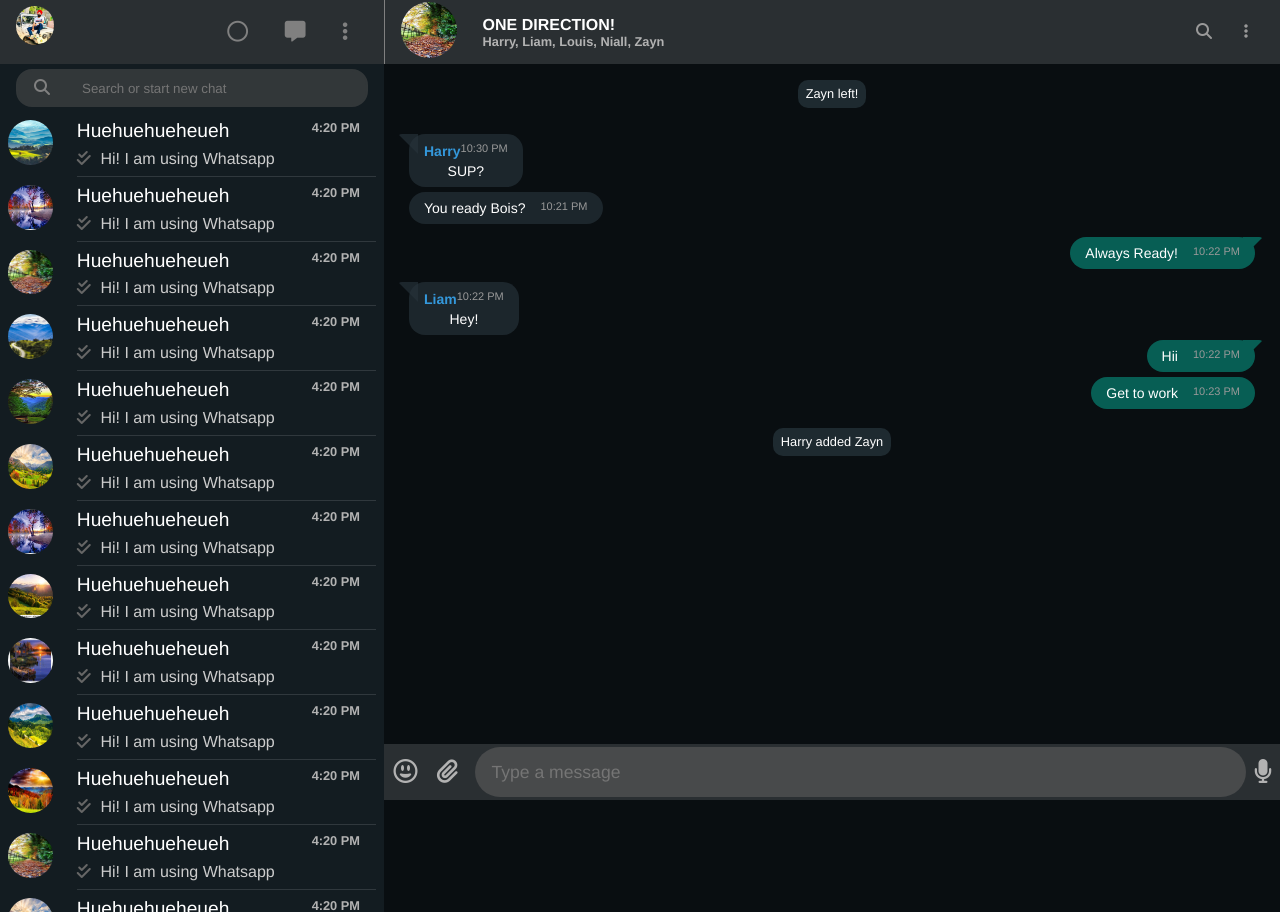
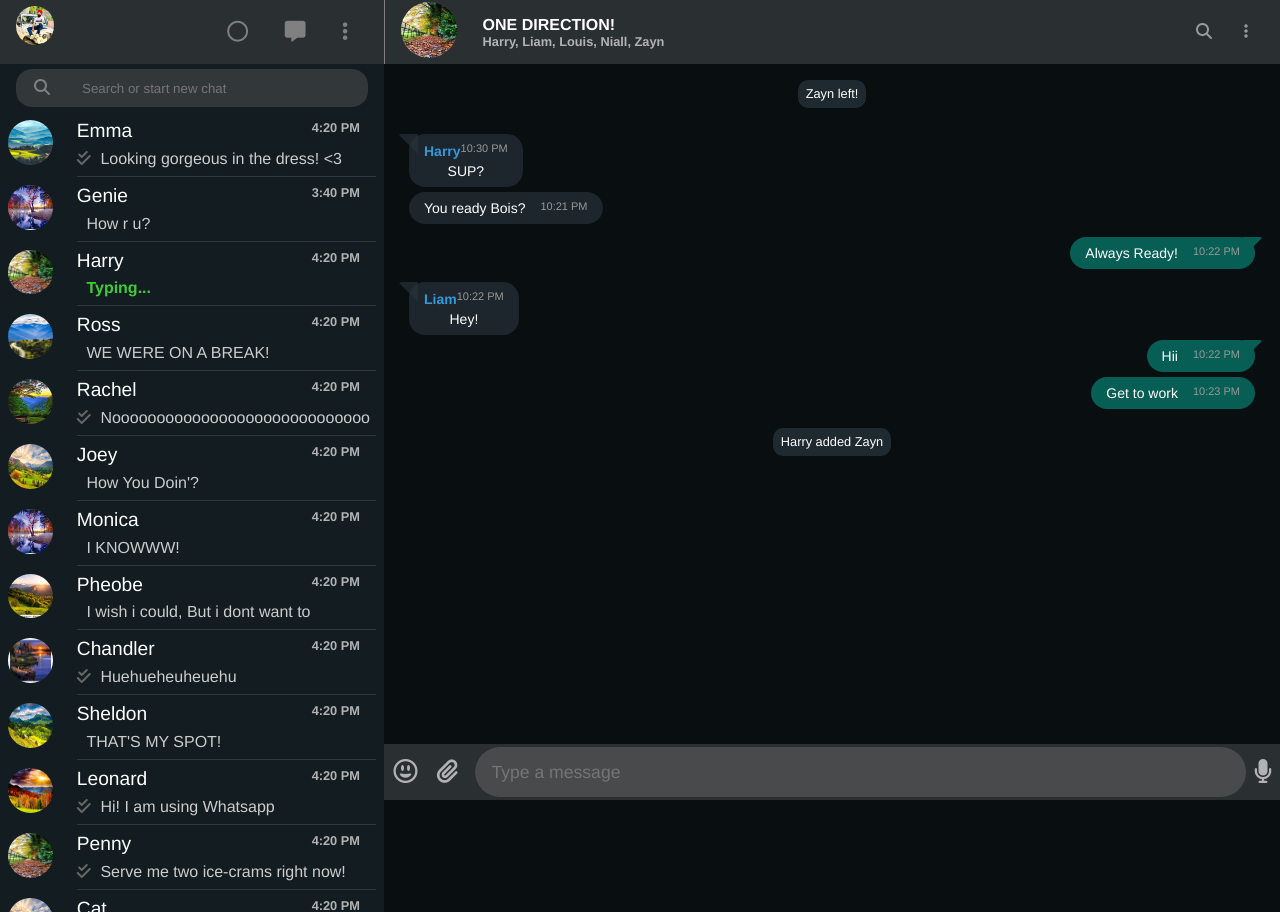
Before and after one commit to harshjohar/WebDesigns, a plain HTML site: page whatsapp/index.html in a window 1280 px wide. Drawn offline with Linux system fonts and the light colour scheme.

Commit message:
few html changes

```diff
--- a/whatsapp/index.html
+++ b/whatsapp/index.html
@@ -52,7 +52,7 @@
                     <div class="content-chat">
                         <div class="first-line">
                             <div class="name">
-                                Huehuehueheueh
+                                Emma
                             </div>
                             <div class="time">
                                 4:20 PM
@@ -63,7 +63,7 @@
                                 <i class="fas fa-check-double"></i>
                             </div>
                             <div class="msg">
-                                Hi! I am using Whatsapp
+                                Looking gorgeous in the dress! <3
                             </div>
                         </div>
                     </div>
@@ -75,7 +75,216 @@
                     <div class="content-chat">
                         <div class="first-line">
                             <div class="name">
-                                Huehuehueheueh
+                                Genie
+                            </div>
+                            <div class="time">
+                                3:40 PM
+                            </div>
+                        </div>
+                        <div class="last-msg">
+                            <div class="tick">
+                                <!-- <i class="fas fa-check-double"></i> -->
+                            </div>
+                            <div class="msg">
+                                How r u?
+                            </div>
+                        </div>
+                    </div>
+                </div>
+                <div class="chat">
+                    <div class="profile-pic">
+                        <img src="./static/profilepics/1.jpeg" alt="photo" srcset="">
+                    </div>
+                    <div class="content-chat">
+                        <div class="first-line">
+                            <div class="name">
+                                Harry
+                            </div>
+                            <div class="time">
+                                4:20 PM
+                            </div>
+                        </div>
+                        <div class="last-msg">
+                            <div class="tick">
+                                <!-- <i class="fas fa-check-double"></i> -->
+                            </div>
+                            <div class="msg">
+                                <span class="green-typing-msg">
+                                    Typing...
+                                </span>
+                            </div>
+                        </div>
+                    </div>
+                </div>
+                <div class="chat">
+                    <div class="profile-pic">
+                        <img src="./static/profilepics/4.jpeg" alt="photo" srcset="">
+                    </div>
+                    <div class="content-chat">
+                        <div class="first-line">
+                            <div class="name">
+                                Ross
+                            </div>
+                            <div class="time">
+                                4:20 PM
+                            </div>
+                        </div>
+                        <div class="last-msg">
+                            <div class="tick">
+                                <!-- <i class="fas fa-check-double"></i> -->
+                            </div>
+                            <div class="msg">
+                                WE WERE ON A BREAK!
+                            </div>
+                        </div>
+                    </div>
+                </div>
+                <div class="chat">
+                    <div class="profile-pic">
+                        <img src="./static/profilepics/8.jpeg" alt="photo" srcset="">
+                    </div>
+                    <div class="content-chat">
+                        <div class="first-line">
+                            <div class="name">
+                                Rachel
+                            </div>
+                            <div class="time">
+                                4:20 PM
+                            </div>
+                        </div>
+                        <div class="last-msg">
+                            <div class="tick">
+                                <i class="fas fa-check-double"></i>
+                            </div>
+                            <div class="msg">
+                                Nooooooooooooooooooooooooooooo
+                            </div>
+                        </div>
+                    </div>
+                </div>
+                <div class="chat">
+                    <div class="profile-pic">
+                        <img src="./static/profilepics/9.jpeg" alt="photo" srcset="">
+                    </div>
+                    <div class="content-chat">
+                        <div class="first-line">
+                            <div class="name">
+                                Joey
+                            </div>
+                            <div class="time">
+                                4:20 PM
+                            </div>
+                        </div>
+                        <div class="last-msg">
+                            <div class="tick">
+                                <!-- <i class="fas fa-check-double"></i> -->
+                            </div>
+                            <div class="msg">
+                                How You Doin'?
+                            </div>
+                        </div>
+                    </div>
+                </div>
+                <div class="chat">
+                    <div class="profile-pic">
+                        <img src="./static/profilepics/3.jpeg" alt="photo" srcset="">
+                    </div>
+                    <div class="content-chat">
+                        <div class="first-line">
+                            <div class="name">
+                                Monica
+                            </div>
+                            <div class="time">
+                                4:20 PM
+                            </div>
+                        </div>
+                        <div class="last-msg">
+                            <div class="tick">
+                                <!-- <i class="fas fa-check-double"></i> -->
+                            </div>
+                            <div class="msg">
+                                I KNOWWW!
+                            </div>
+                        </div>
+                    </div>
+                </div>
+                <div class="chat">
+                    <div class="profile-pic">
+                        <img src="./static/profilepics/10.jpeg" alt="photo" srcset="">
+                    </div>
+                    <div class="content-chat">
+                        <div class="first-line">
+                            <div class="name">
+                                Pheobe
+                            </div>
+                            <div class="time">
+                                4:20 PM
+                            </div>
+                        </div>
+                        <div class="last-msg">
+                            <div class="tick">
+                                <!-- <i class="fas fa-check-double"></i> -->
+                            </div>
+                            <div class="msg">
+                                I wish i could, But i dont want to
+                            </div>
+                        </div>
+                    </div>
+                </div>
+                <div class="chat">
+                    <div class="profile-pic">
+                        <img src="./static/profilepics/2.jpeg" alt="photo" srcset="">
+                    </div>
+                    <div class="content-chat">
+                        <div class="first-line">
+                            <div class="name">
+                                Chandler
+                            </div>
+                            <div class="time">
+                                4:20 PM
+                            </div>
+                        </div>
+                        <div class="last-msg">
+                            <div class="tick">
+                                <i class="fas fa-check-double"></i>
+                            </div>
+                            <div class="msg">
+                                Huehueheuheuehu
+                            </div>
+                        </div>
+                    </div>
+                </div>
+                <div class="chat">
+                    <div class="profile-pic">
+                        <img src="./static/profilepics/7.jpeg" alt="photo" srcset="">
+                    </div>
+                    <div class="content-chat">
+                        <div class="first-line">
+                            <div class="name">
+                                Sheldon
+                            </div>
+                            <div class="time">
+                                4:20 PM
+                            </div>
+                        </div>
+                        <div class="last-msg">
+                            <div class="tick">
+                                <!-- <i class="fas fa-check-double"></i> -->
+                            </div>
+                            <div class="msg">
+                                THAT'S MY SPOT!
+                            </div>
+                        </div>
+                    </div>
+                </div>
+                <div class="chat">
+                    <div class="profile-pic">
+                        <img src="./static/profilepics/6.jpeg" alt="photo" srcset="">
+                    </div>
+                    <div class="content-chat">
+                        <div class="first-line">
+                            <div class="name">
+                                Leonard
                             </div>
                             <div class="time">
                                 4:20 PM
@@ -98,7 +307,7 @@
                     <div class="content-chat">
                         <div class="first-line">
                             <div class="name">
-                                Huehuehueheueh
+                                Penny
                             </div>
                             <div class="time">
                                 4:20 PM
@@ -109,53 +318,7 @@
                                 <i class="fas fa-check-double"></i>
                             </div>
                             <div class="msg">
-                                Hi! I am using Whatsapp
-                            </div>
-                        </div>
-                    </div>
-                </div>
-                <div class="chat">
-                    <div class="profile-pic">
-                        <img src="./static/profilepics/4.jpeg" alt="photo" srcset="">
-                    </div>
-                    <div class="content-chat">
-                        <div class="first-line">
-                            <div class="name">
-                                Huehuehueheueh
-                            </div>
-                            <div class="time">
-                                4:20 PM
-                            </div>
-                        </div>
-                        <div class="last-msg">
-                            <div class="tick">
-                                <i class="fas fa-check-double"></i>
-                            </div>
-                            <div class="msg">
-                                Hi! I am using Whatsapp
-                            </div>
-                        </div>
-                    </div>
-                </div>
-                <div class="chat">
-                    <div class="profile-pic">
-                        <img src="./static/profilepics/8.jpeg" alt="photo" srcset="">
-                    </div>
-                    <div class="content-chat">
-                        <div class="first-line">
-                            <div class="name">
-                                Huehuehueheueh
-                            </div>
-                            <div class="time">
-                                4:20 PM
-                            </div>
-                        </div>
-                        <div class="last-msg">
-                            <div class="tick">
-                                <i class="fas fa-check-double"></i>
-                            </div>
-                            <div class="msg">
-                                Hi! I am using Whatsapp
+                                Serve me two ice-crams right now!
                             </div>
                         </div>
                     </div>
@@ -167,7 +330,30 @@
                     <div class="content-chat">
                         <div class="first-line">
                             <div class="name">
-                                Huehuehueheueh
+                                Cat
+                            </div>
+                            <div class="time">
+                                4:20 PM
+                            </div>
+                        </div>
+                        <div class="last-msg">
+                            <div class="tick">
+                                <!-- <i class="fas fa-check-double"></i> -->
+                            </div>
+                            <div class="msg">
+                                Hello, I am Cat Valentine
+                            </div>
+                        </div>
+                    </div>
+                </div>
+                <div class="chat">
+                    <div class="profile-pic">
+                        <img src="./static/profilepics/11.jpeg" alt="photo" srcset="">
+                    </div>
+                    <div class="content-chat">
+                        <div class="first-line">
+                            <div class="name">
+                                Sam
                             </div>
                             <div class="time">
                                 4:20 PM
@@ -178,111 +364,19 @@
                                 <i class="fas fa-check-double"></i>
                             </div>
                             <div class="msg">
-                                Hi! I am using Whatsapp
+                                Hi!
                             </div>
                         </div>
                     </div>
                 </div>
                 <div class="chat">
                     <div class="profile-pic">
-                        <img src="./static/profilepics/3.jpeg" alt="photo" srcset="">
+                        <img src="./static/profilepics/1.jpeg" alt="photo" srcset="">
                     </div>
                     <div class="content-chat">
                         <div class="first-line">
                             <div class="name">
-                                Huehuehueheueh
-                            </div>
-                            <div class="time">
-                                4:20 PM
-                            </div>
-                        </div>
-                        <div class="last-msg">
-                            <div class="tick">
-                                <i class="fas fa-check-double"></i>
-                            </div>
-                            <div class="msg">
-                                Hi! I am using Whatsapp
-                            </div>
-                        </div>
-                    </div>
-                </div>
-                <div class="chat">
-                    <div class="profile-pic">
-                        <img src="./static/profilepics/10.jpeg" alt="photo" srcset="">
-                    </div>
-                    <div class="content-chat">
-                        <div class="first-line">
-                            <div class="name">
-                                Huehuehueheueh
-                            </div>
-                            <div class="time">
-                                4:20 PM
-                            </div>
-                        </div>
-                        <div class="last-msg">
-                            <div class="tick">
-                                <i class="fas fa-check-double"></i>
-                            </div>
-                            <div class="msg">
-                                Hi! I am using Whatsapp
-                            </div>
-                        </div>
-                    </div>
-                </div>
-                <div class="chat">
-                    <div class="profile-pic">
-                        <img src="./static/profilepics/2.jpeg" alt="photo" srcset="">
-                    </div>
-                    <div class="content-chat">
-                        <div class="first-line">
-                            <div class="name">
-                                Huehuehueheueh
-                            </div>
-                            <div class="time">
-                                4:20 PM
-                            </div>
-                        </div>
-                        <div class="last-msg">
-                            <div class="tick">
-                                <i class="fas fa-check-double"></i>
-                            </div>
-                            <div class="msg">
-                                Hi! I am using Whatsapp
-                            </div>
-                        </div>
-                    </div>
-                </div>
-                <div class="chat">
-                    <div class="profile-pic">
-                        <img src="./static/profilepics/7.jpeg" alt="photo" srcset="">
-                    </div>
-                    <div class="content-chat">
-                        <div class="first-line">
-                            <div class="name">
-                                Huehuehueheueh
-                            </div>
-                            <div class="time">
-                                4:20 PM
-                            </div>
-                        </div>
-                        <div class="last-msg">
-                            <div class="tick">
-                                <i class="fas fa-check-double"></i>
-                            </div>
-                            <div class="msg">
-                                Hi! I am using Whatsapp
-                            </div>
-                        </div>
-                    </div>
-                </div>
-                <div class="chat">
-                    <div class="profile-pic">
-                        <img src="./static/profilepics/6.jpeg" alt="photo" srcset="">
-                    </div>
-                    <div class="content-chat">
-                        <div class="first-line">
-                            <div class="name">
-                                Huehuehueheueh
+                                Bella
                             </div>
                             <div class="time">
                                 4:20 PM
@@ -305,99 +399,7 @@
                     <div class="content-chat">
                         <div class="first-line">
                             <div class="name">
-                                Huehuehueheueh
-                            </div>
-                            <div class="time">
-                                4:20 PM
-                            </div>
-                        </div>
-                        <div class="last-msg">
-                            <div class="tick">
-                                <i class="fas fa-check-double"></i>
-                            </div>
-                            <div class="msg">
-                                Hi! I am using Whatsapp
-                            </div>
-                        </div>
-                    </div>
-                </div>
-                <div class="chat">
-                    <div class="profile-pic">
-                        <img src="./static/profilepics/9.jpeg" alt="photo" srcset="">
-                    </div>
-                    <div class="content-chat">
-                        <div class="first-line">
-                            <div class="name">
-                                Huehuehueheueh
-                            </div>
-                            <div class="time">
-                                4:20 PM
-                            </div>
-                        </div>
-                        <div class="last-msg">
-                            <div class="tick">
-                                <i class="fas fa-check-double"></i>
-                            </div>
-                            <div class="msg">
-                                Hi! I am using Whatsapp
-                            </div>
-                        </div>
-                    </div>
-                </div>
-                <div class="chat">
-                    <div class="profile-pic">
-                        <img src="./static/profilepics/11.jpeg" alt="photo" srcset="">
-                    </div>
-                    <div class="content-chat">
-                        <div class="first-line">
-                            <div class="name">
-                                Huehuehueheueh
-                            </div>
-                            <div class="time">
-                                4:20 PM
-                            </div>
-                        </div>
-                        <div class="last-msg">
-                            <div class="tick">
-                                <i class="fas fa-check-double"></i>
-                            </div>
-                            <div class="msg">
-                                Hi! I am using Whatsapp
-                            </div>
-                        </div>
-                    </div>
-                </div>
-                <div class="chat">
-                    <div class="profile-pic">
-                        <img src="./static/profilepics/1.jpeg" alt="photo" srcset="">
-                    </div>
-                    <div class="content-chat">
-                        <div class="first-line">
-                            <div class="name">
-                                Huehuehueheueh
-                            </div>
-                            <div class="time">
-                                4:20 PM
-                            </div>
-                        </div>
-                        <div class="last-msg">
-                            <div class="tick">
-                                <i class="fas fa-check-double"></i>
-                            </div>
-                            <div class="msg">
-                                Hi! I am using Whatsapp
-                            </div>
-                        </div>
-                    </div>
-                </div>
-                <div class="chat">
-                    <div class="profile-pic">
-                        <img src="./static/profilepics/1.jpeg" alt="photo" srcset="">
-                    </div>
-                    <div class="content-chat">
-                        <div class="first-line">
-                            <div class="name">
-                                Huehuehueheueh
+                                Alladdin
                             </div>
                             <div class="time">
                                 4:20 PM
--- a/whatsapp/style.css
+++ b/whatsapp/style.css
@@ -30,7 +30,7 @@
 .data {
     display: flex;
     flex-direction: row;
-
+    max-width: 1500px;
 }
 
 .chat-left {
@@ -439,3 +439,8 @@
 ::-webkit-scrollbar-thumb:hover {
     background: #555;
 }
+
+.green-typing-msg {
+    font-weight: 1000;
+    color: #ea00ff;
+}
```
